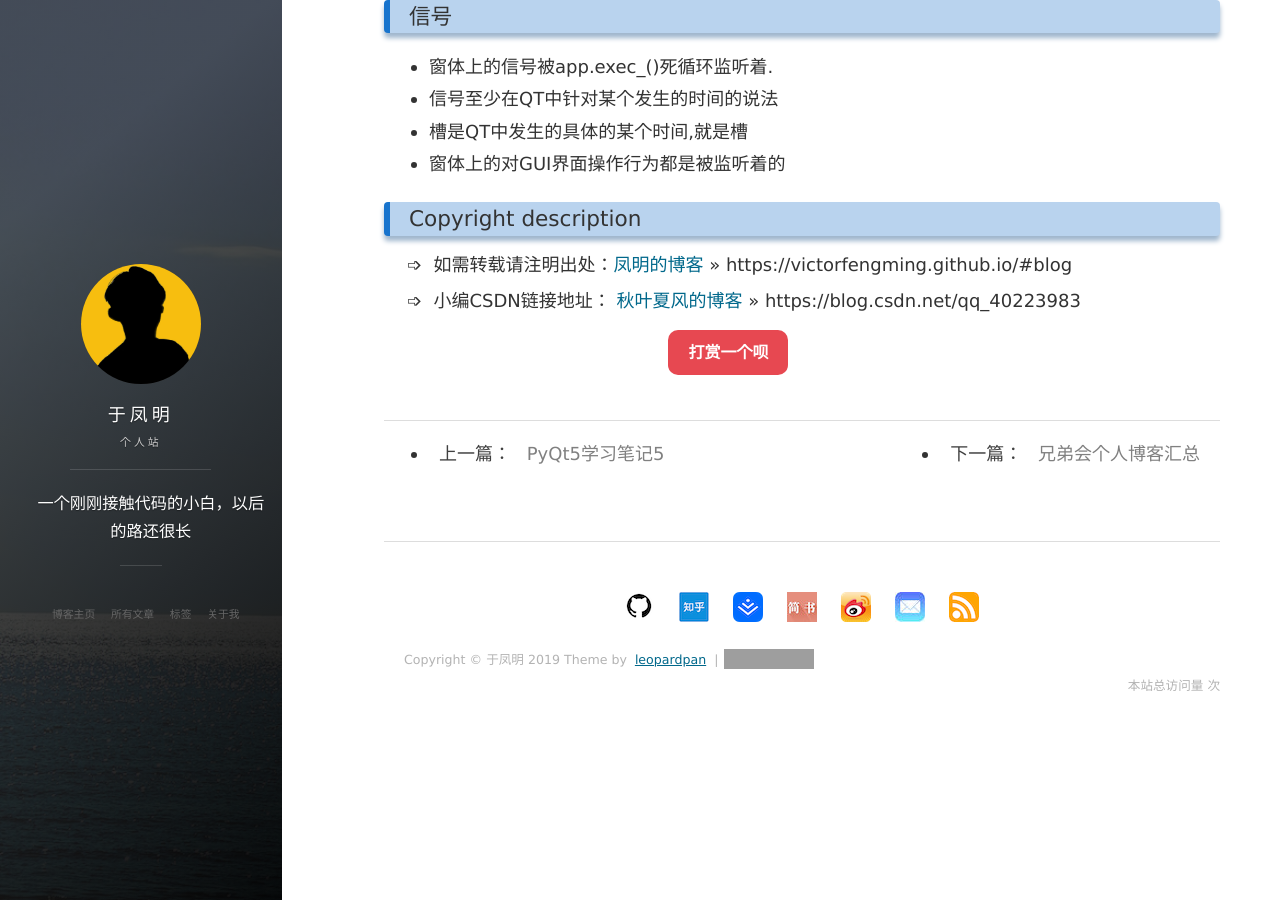
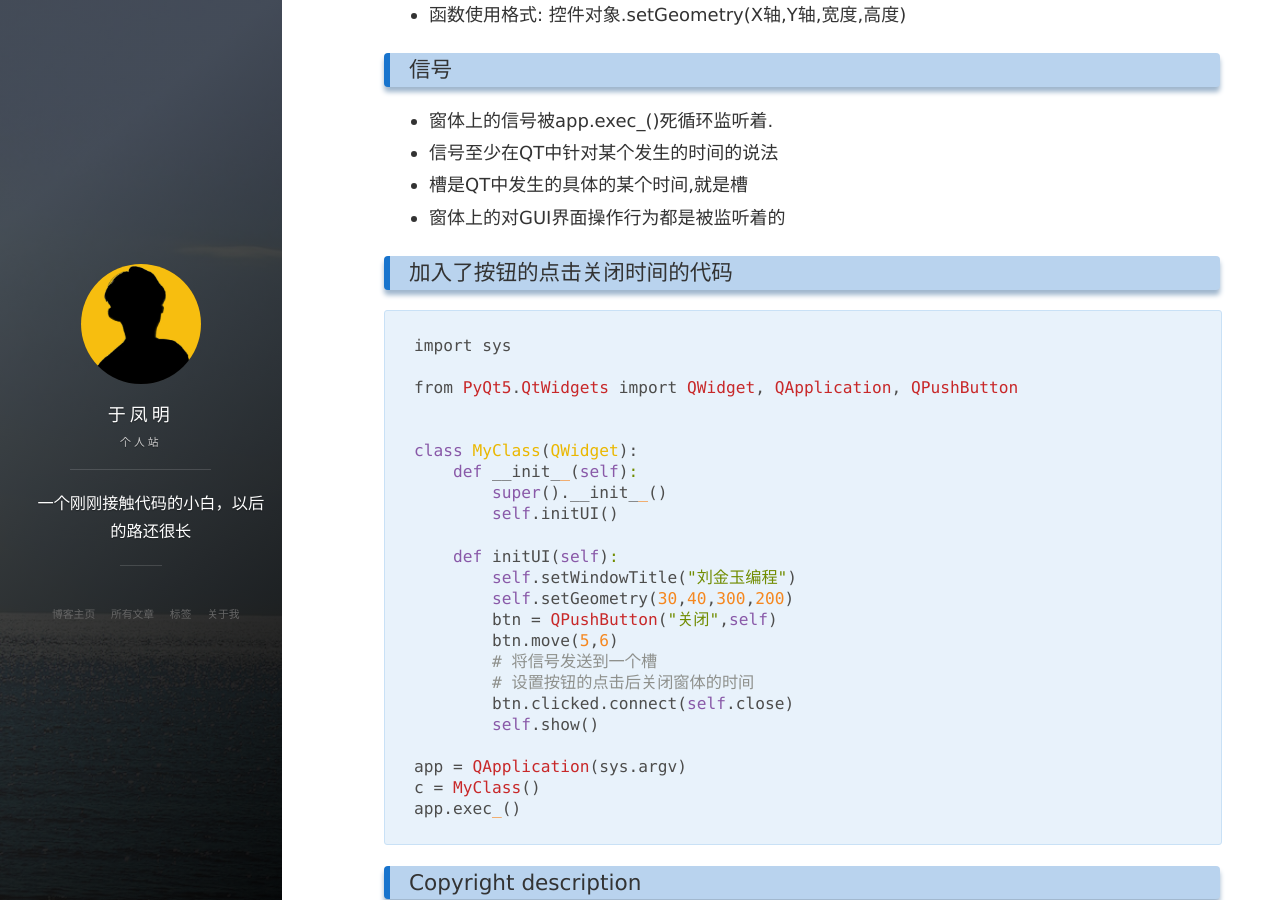
Before and after one commit to victorfengming/victorfengming.github.io.leopardpan, a Jekyll site: the page built from _posts/python/pyqt5/2019-10-31-pyqt5-note6.markdown, in a window 1280 px wide and 900 px high, scrolled down 1157 px. Built offline with Jekyll 4.4.1, drawn with Linux system fonts in a browser that asks for light colours; nearby versions of some CDN libraries; comment, search, counter and statistics services are not loaded; grey boxes are pictures that could not be loaded.

Commit message:
加入了按钮的点击关闭时间的代码

````diff
--- a/_posts/python/pyqt5/2019-10-31-pyqt5-note6.markdown
+++ b/_posts/python/pyqt5/2019-10-31-pyqt5-note6.markdown
@@ -18,6 +18,7 @@ tags: Python solution basis PyQt5
 - 3. 调用父类Qwidget的构造方法`super().__init__()`
 - 4. 调用自己的构造方法
 
+### 用类的方式去实现空的窗口的代码
 ```python
 import sys
 
@@ -50,3 +51,30 @@ if __name__ == '__main__':
 - 信号至少在QT中针对某个发生的时间的说法
 - 槽是QT中发生的具体的某个时间,就是槽
 - 窗体上的对GUI界面操作行为都是被监听着的
+
+### 加入了按钮的点击关闭时间的代码
+```python
+import sys
+
+from PyQt5.QtWidgets import QWidget, QApplication, QPushButton
+
+
+class MyClass(QWidget):
+    def __init__(self):
+        super().__init__()
+        self.initUI()
+
+    def initUI(self):
+        self.setWindowTitle("刘金玉编程")
+        self.setGeometry(30,40,300,200)
+        btn = QPushButton("关闭",self)
+        btn.move(5,6)
+        # 将信号发送到一个槽
+        # 设置按钮的点击后关闭窗体的时间
+        btn.clicked.connect(self.close)
+        self.show()
+
+app = QApplication(sys.argv)
+c = MyClass()
+app.exec_()
+```
````
